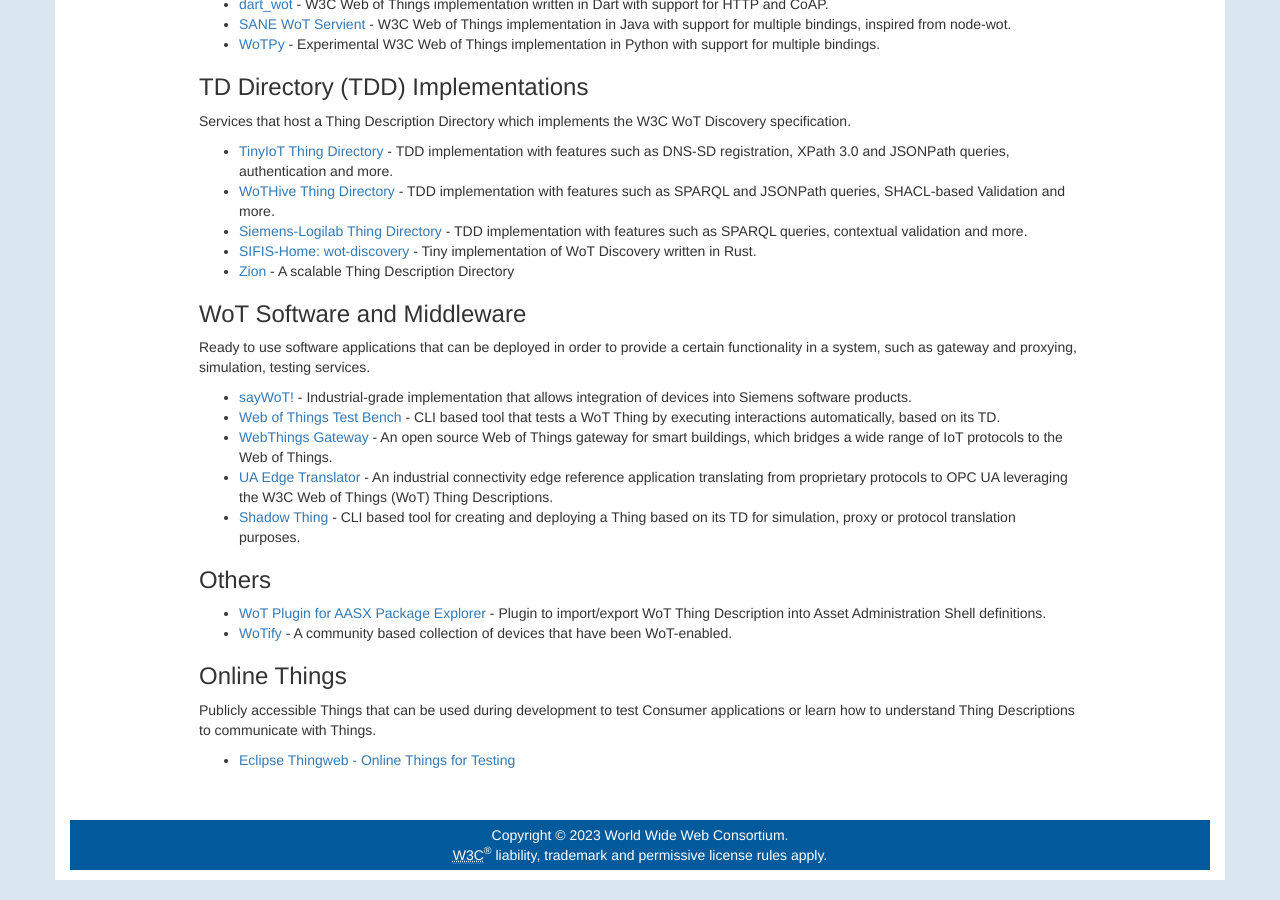
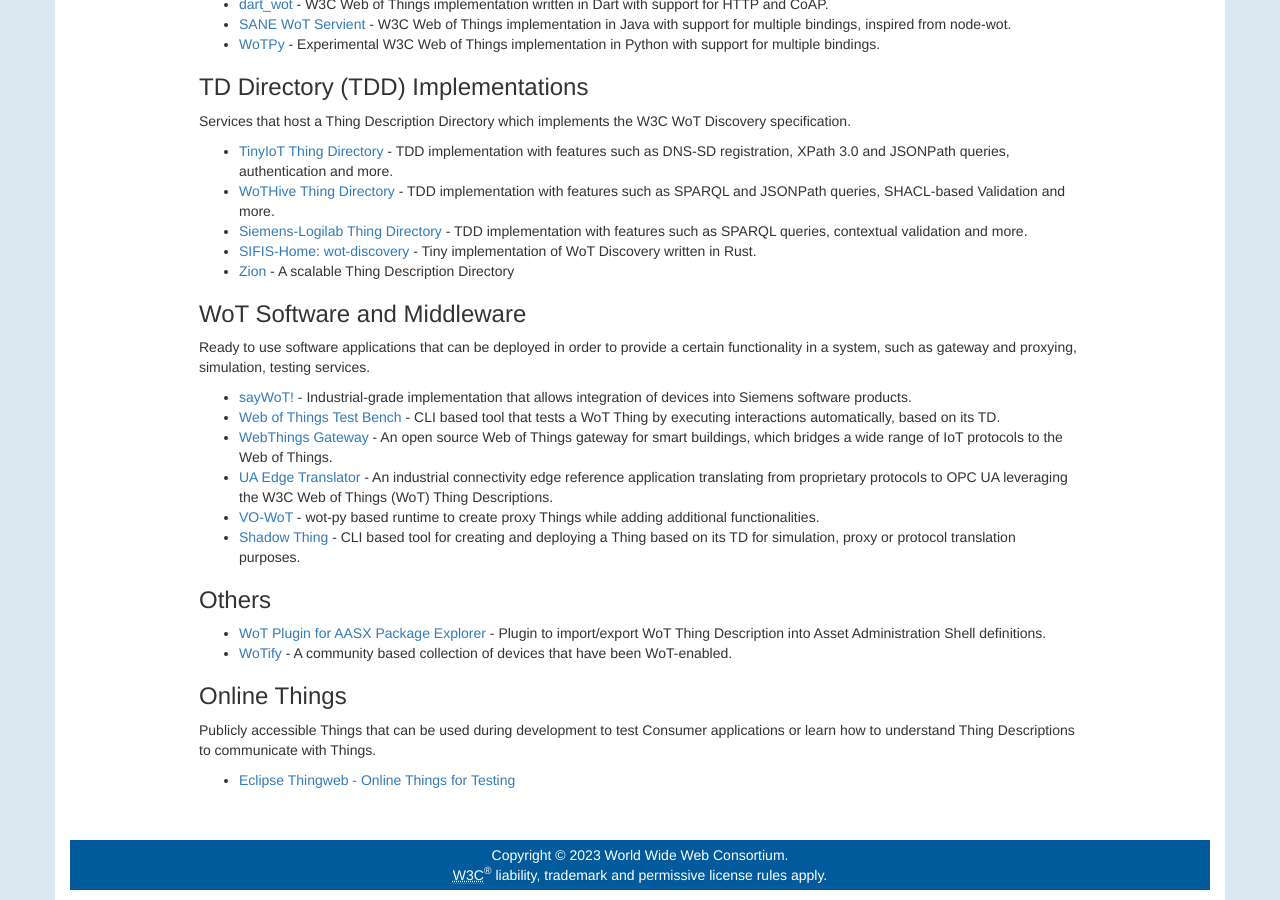
Before and after one commit to w3c/wot-marketing, a Jekyll site: the page built from docs/developers/index.html, in a window 1280 px wide and 900 px high, scrolled down 1657 px. Built offline with Jekyll 4.4.1, drawn with Linux system fonts in a browser that asks for light colours; nearby versions of some CDN libraries; comment, search, counter and statistics services are not loaded.

Commit message:
add vo-wot to list of tools

```diff
--- a/docs/developers/index.html
+++ b/docs/developers/index.html
@@ -619,6 +619,9 @@
 			- An industrial connectivity edge reference application translating from proprietary protocols to OPC UA leveraging
 			the W3C Web of Things (WoT) Thing Descriptions.
 		</li>
+		<li><a href="https://gitlab.eclipse.org/eclipse-research-labs/nephele-project/vo-wot" target="_blank">
+			VO-WoT</a> - wot-py based runtime to create proxy Things while adding additional functionalities.
+		</li>
 		<li>
 			<a href="https://github.com/tum-esi/shadow-thing" target="_blank">Shadow Thing</a>
 			- CLI based tool for creating and deploying a Thing based on its TD for simulation, proxy or protocol
@@ -629,7 +632,6 @@
 
 	<h3 id="others">Others</h3>
 	<ul>
-
 		<li><a href="https://github.com/admin-shell-io/aasx-package-explorer" target="_blank">WoT Plugin for AASX
 				Package Explorer</a>
 			- Plugin to import/export WoT Thing Description into Asset Administration Shell definitions.
```
